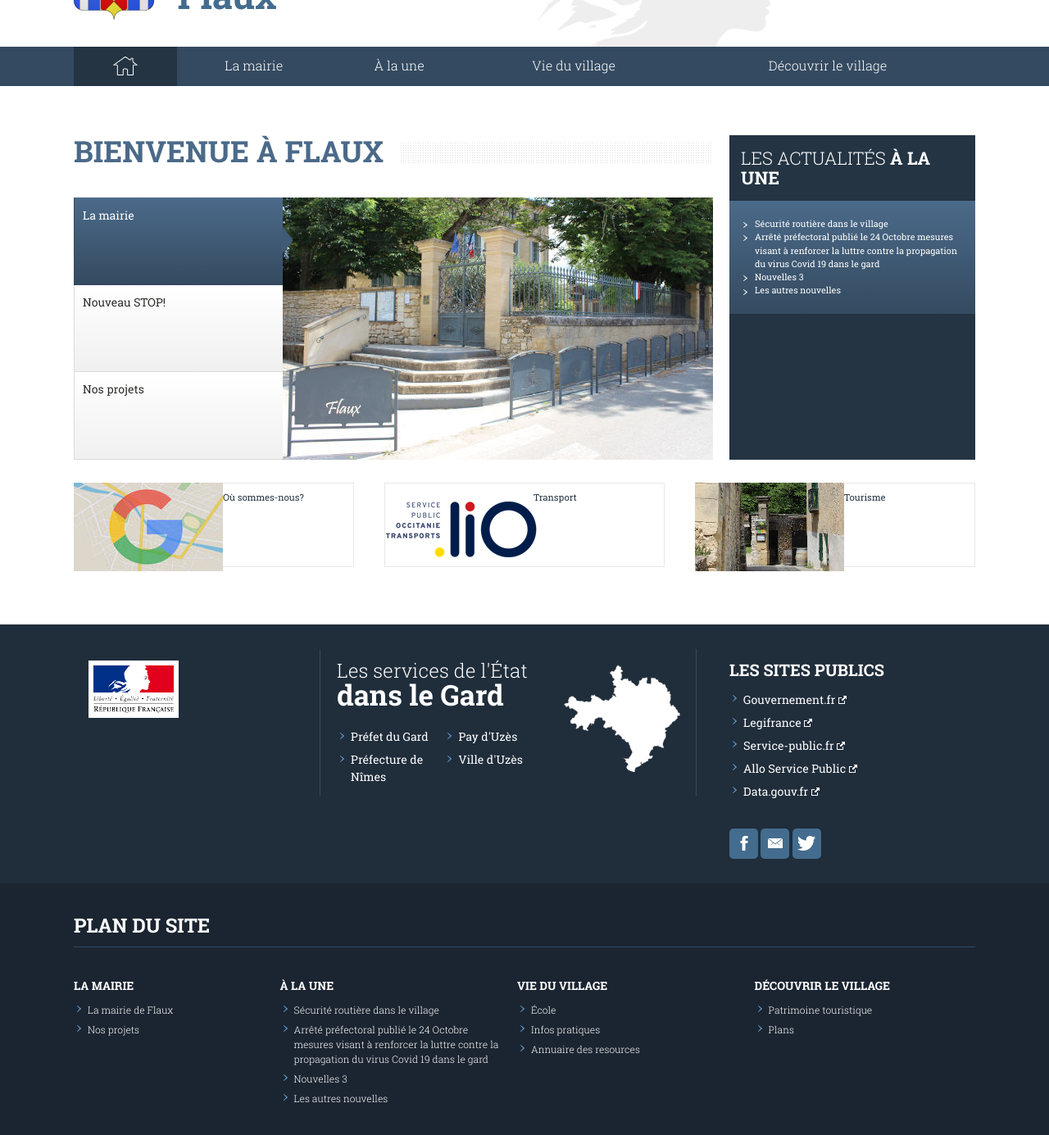
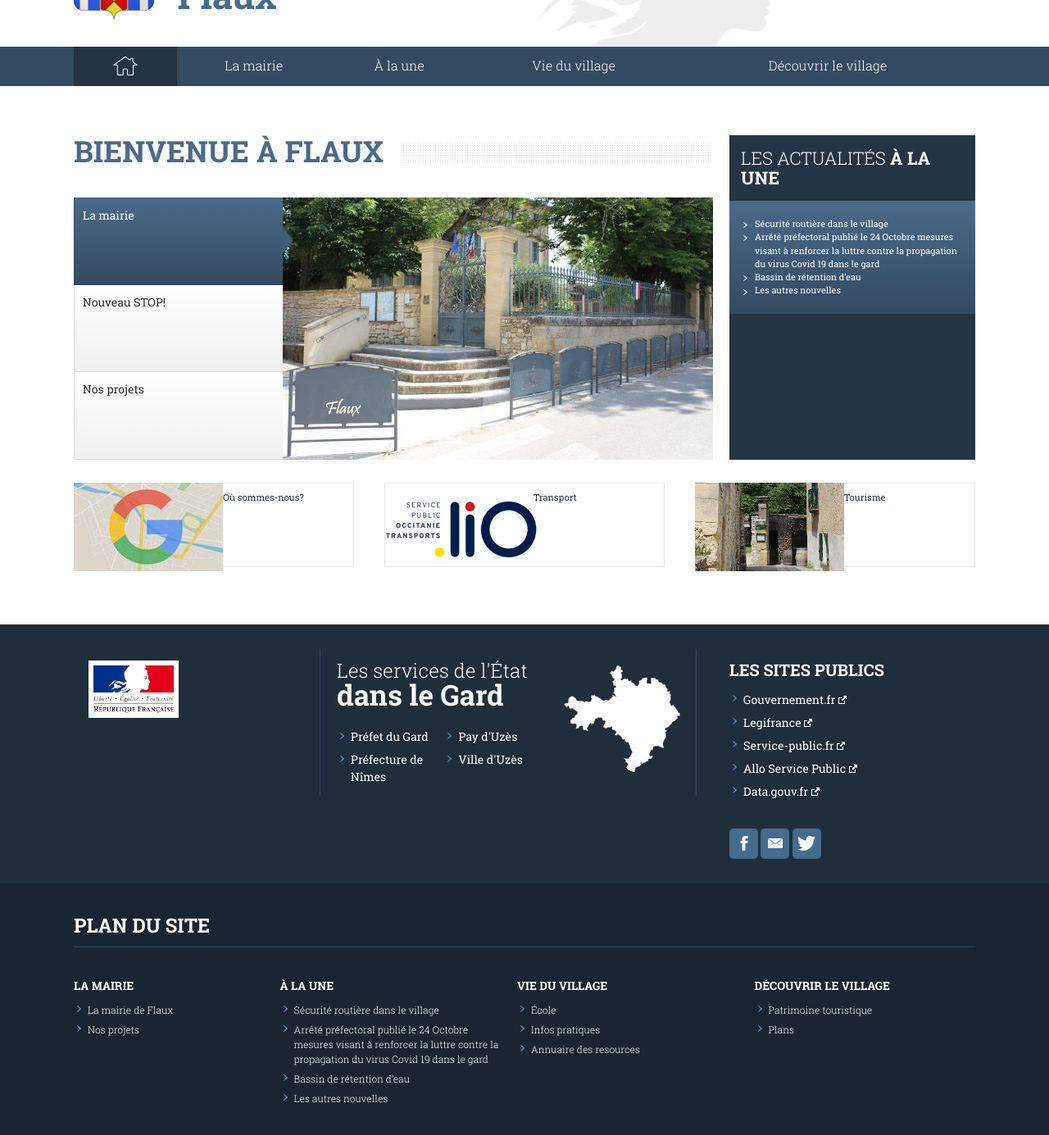
Before and after one commit to Flaux-Village/flaux-village.github.io, a Jekyll site: the page built from index.md, in a window 1280 px wide and 1400 px high, scrolled down 120 px. Shown: the top 1385 px of the window at 82% size. Built offline with Jekyll 4.4.1, drawn with Linux system fonts in a browser that asks for light colours.

Commit message:
Update new.md

```diff
--- a/_actualites/new.md
+++ b/_actualites/new.md
@@ -1,22 +1,15 @@
 ---
 layout: page
-titre: Actualités | Nouvelles 3
+titre: Actualités | Bassin de rétention d’eau
 description: Portail du village de Flaux
 keywords: mairie, commune, flaux, gard, actualités
-titre_page: Nouvelles 3
+titre_page: Bassin de rétention d’eau
 section: À la une
 addresse_section: /actualites.html
 date_texte: 8 juin 2020
 date: 2020-06-08
 illustration: /assets/illustrations/IMG_3615.jpg
 description_illustration: La Mairie de Flaux.
-introduction: Autre nouvelles importantes
+introduction: Nous avons entamé des traveaux pour améliorer la rétention d'eau!
 ---
-This is the content of my news item.
-
-1. numbered
-2. navigation
-
-> Quote from Denis
-
-**This is bold**
+La nouvelle équipe a entamé des traveaux pour améliorer la rétention d'eau....
```
